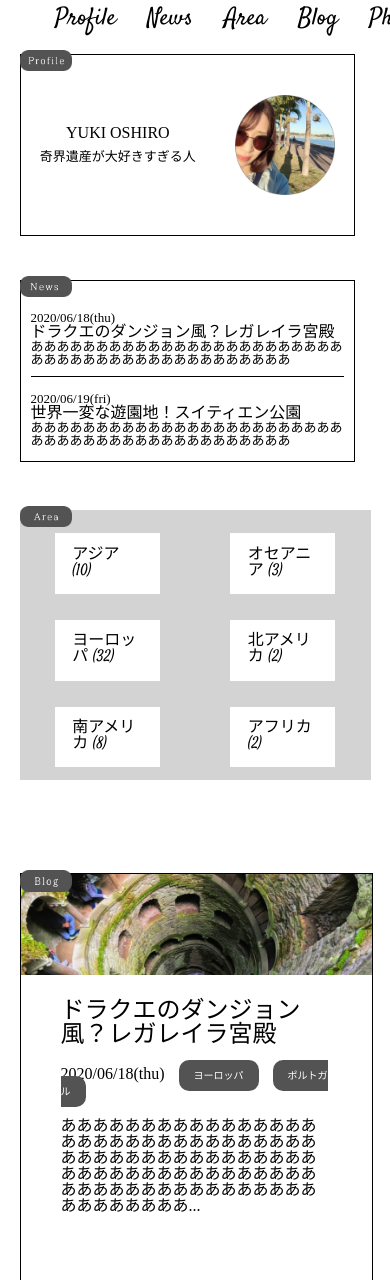
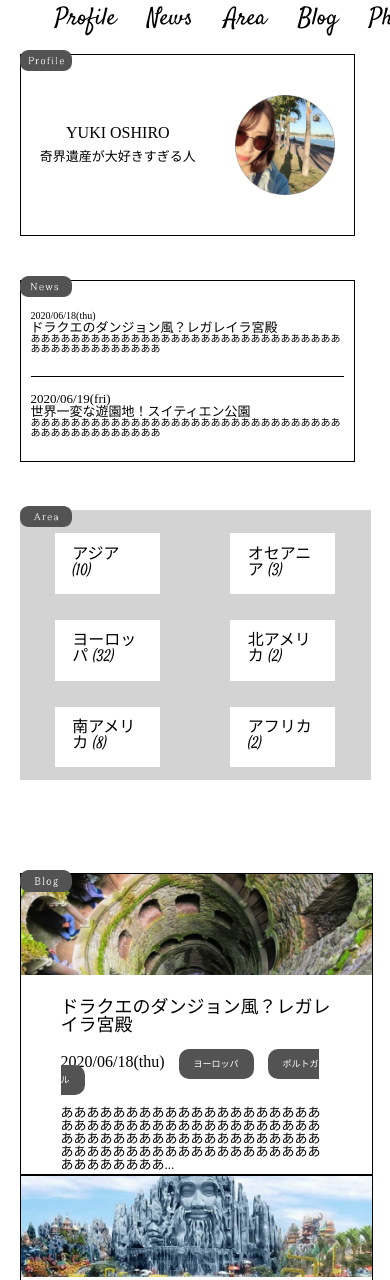
Before and after one commit to yuki-tuku/kikaiisan_log, a plain HTML site: page index.html in a window 390 px wide. Shown: the part 280-1560 px from the top of the page. Drawn offline with Linux system fonts and the light colour scheme.

Commit message:
all_finished

```diff
--- a/assets/css/style.css
+++ b/assets/css/style.css
@@ -6,6 +6,11 @@
     margin-bottom: -50px;
     margin-left: 20px;
     font-size: small;
+}
+@media screen and (max-width:780px) {
+    .header {
+        font-size: x-small;
+    }
 }
 .logo {
     width: 30%;
@@ -103,6 +108,11 @@ li:hover {
 .news {
     width: 100%;
 }
+@media screen and (max-width:780px) {
+    .news {
+        height: 300px;
+    }
+}
 .news-container {
     width: 95%;
     height: 180px;
@@ -117,15 +127,30 @@ li:hover {
     border-bottom: 0.5px solid black;
     padding: 15px 0;
 }
-.day {
+.news-day {
     font-size: small;
+}
+@media screen and (max-width:780px) {
+    .news-day {
+        font-size: x-small;
+    }
 }
 .sub {
     font-size: medium;
 }
+@media screen and (max-width:780px) {
+    .sub {
+        font-size: small;
+    }
+}
 .news-text {
     font-size: small;
     text-overflow: ellipsis;
+}
+@media screen and (max-width:780px) {
+    .news-text {
+        font-size: x-small;
+    }
 }
 .area {
     width: 100%;
@@ -187,10 +212,15 @@ li:hover {
 }
 .blog-container {
     width: 100%;
-    height: 420px;
+    height: 500px;
     border: 1px solid black;
     margin-top: -20px;
     margin-bottom: 20px;
+}
+@media screen and (max-width:780px) {
+    .blog-container {
+        height: 300px;
+    }
 }
 .blog-container :last-child {
     margin-bottom: 30px;
@@ -199,6 +229,12 @@ h2 {
     font-size: x-large;
     margin-bottom: 20px;
 }
+@media screen and (max-width:780px) {
+    h2 {
+        font-size: large;
+    }
+}
+
 .textbox {
     margin: 0 40px;
     height: 100px;
@@ -213,11 +249,21 @@ h2 {
 }
 @media screen and (max-width:780px) {
     .tag {
-        font-size: x-small;
+        font-size: xx-small;
     }
+}
+.day {
+    font-size: small;
 }
 .blog-text {
     margin: 20px 0;
+    font-size: medium;
+
+}
+@media screen and (max-width:780px) {
+    .blog-text {
+        font-size: small;
+    }
 }
 /* .next {
     text-align: right;
@@ -229,7 +275,7 @@ h2 {
     margin-top: 30px;
 }
 .photo-container {
-    height: 400px;
+    height: 450px;
     background-color: lightgray;
     margin-top: -20px;
 }
@@ -252,6 +298,7 @@ h2 {
     }
 }
 footer {
+    margin-top: 40px;
     height: 60px;
     width: 90%;
     margin-left: auto;
--- a/index.html
+++ b/index.html
@@ -51,7 +51,7 @@
                 <img class="tag-img1" src="assets/img/news.png" alt="">
                 <div class="news-container">
                 <div class="news1">
-                    <p class="day">2020/06/18(thu)</p>
+                    <p class="news-day">2020/06/18(thu)</p>
                     <p class="sub">ドラクエのダンジョン風？レガレイラ宮殿</p>
                     <p class="news-text">ああああああああああああああああああああああああああああああああああああああああああああ</p>
                 </div>
```
